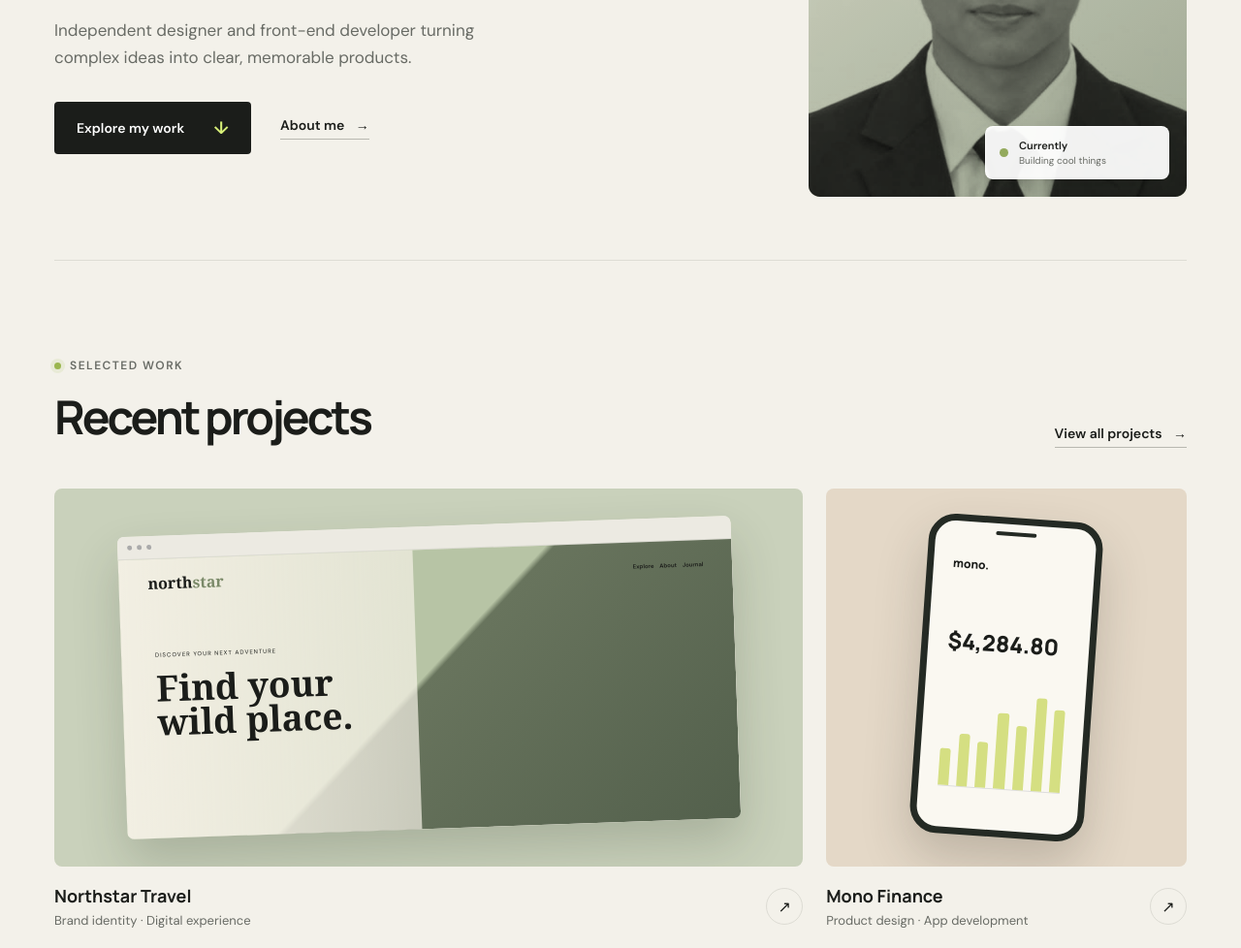
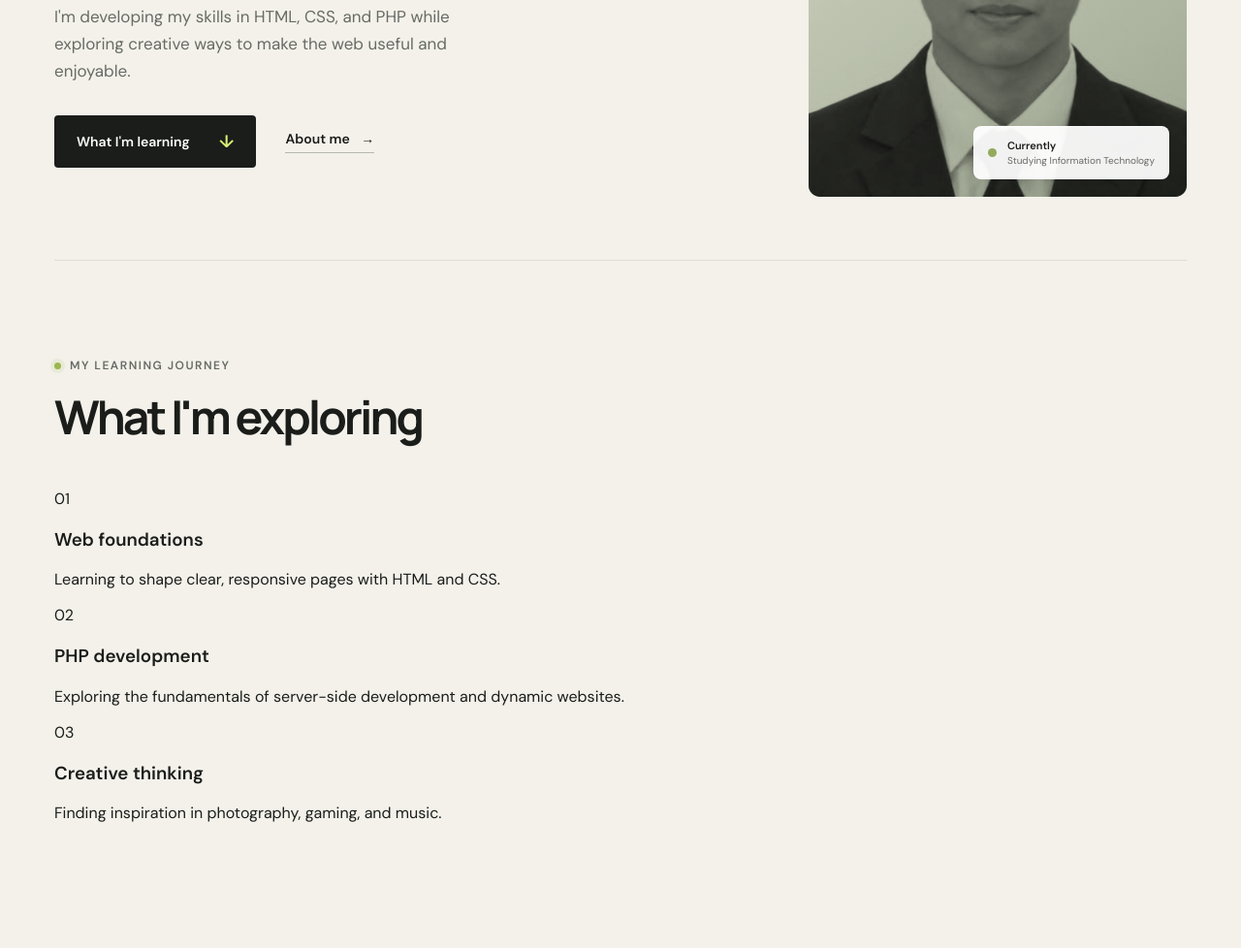
Before and after one commit to ching1008/Malala-project-1, a plain HTML site: page index.html in a window 1280 px wide. Shown: the part 474-1452 px from the top of the page at 97% size. Drawn offline with Linux system fonts and the light colour scheme.

Commit message:
create responsive portfolio homepage

```diff
--- a/index.html
+++ b/index.html
@@ -3,8 +3,8 @@
 <head>
   <meta charset="UTF-8">
   <meta name="viewport" content="width=device-width, initial-scale=1.0">
-  <meta name="description" content="Personal portfolio of Archie Malala, a visual designer and front-end developer.">
-  <title>Archie Malala — Creative Developer</title>
+  <meta name="description" content="Archie Malala is a 2nd-year Information Technology student learning web development.">
+  <title>Archie Malala — IT Student</title>
   <link rel="preconnect" href="https://fonts.googleapis.com">
   <link rel="preconnect" href="https://fonts.gstatic.com" crossorigin>
   <link href="https://fonts.googleapis.com/css2?family=DM+Sans:wght@400;500;600&family=Manrope:wght@600;700;800&display=swap" rel="stylesheet">
@@ -19,7 +19,7 @@
           <span>Archie Malala</span>
         </a>
         <div class="nav-links">
-          <a href="#work">Work</a>
+          <a href="#work">Learning</a>
           <a href="#about">About</a>
           <a href="#contact">Contact</a>
         </div>
@@ -30,11 +30,11 @@
     <main id="top">
       <section class="hero container" aria-labelledby="hero-title">
         <div class="hero-copy">
-          <p class="eyebrow"><span></span> Available for select projects</p>
-          <h1 id="hero-title">I craft digital<br><em>experiences</em> that<br>make a difference.</h1>
-          <p class="hero-description">Independent designer and front-end developer turning complex ideas into clear, memorable products.</p>
+          <p class="eyebrow"><span></span> 2nd-year Information Technology student</p>
+          <h1 id="hero-title">Hello, I'm Archie.<br><em>Learning to build for the web.</em></h1>
+          <p class="hero-description">I'm developing my skills in HTML, CSS, and PHP while exploring creative ways to make the web useful and enjoyable.</p>
           <div class="hero-actions">
-            <a class="button button-primary" href="#work">Explore my work <span aria-hidden="true">↓</span></a>
+            <a class="button button-primary" href="#work">What I'm learning <span aria-hidden="true">↓</span></a>
             <a class="text-link" href="#about">About me <span aria-hidden="true">→</span></a>
           </div>
         </div>
@@ -47,7 +47,7 @@
               <span class="status-dot"></span>
               <div>
                 <strong>Currently</strong>
-                <small>Building cool things</small>
+                <small>Studying Information Technology</small>
               </div>
             </div>
           </div>
@@ -57,55 +57,26 @@
       <section class="work container" id="work" aria-labelledby="work-title">
         <div class="section-heading">
           <div>
-            <p class="eyebrow"><span></span> Selected work</p>
-            <h2 id="work-title">Recent projects</h2>
+            <p class="eyebrow"><span></span> My learning journey</p>
+            <h2 id="work-title">What I'm exploring</h2>
           </div>
-          <a class="text-link" href="#contact">View all projects <span aria-hidden="true">→</span></a>
         </div>
 
-        <div class="project-grid">
-          <article class="project-card project-large">
-            <a href="#contact" aria-label="View Northstar project">
-              <div class="project-image northstar">
-                <div class="browser-mockup">
-                  <div class="browser-bar"><i></i><i></i><i></i></div>
-                  <div class="mockup-content">
-                    <div class="mockup-nav">north<span>star</span><b>Explore&nbsp;&nbsp;&nbsp; About&nbsp;&nbsp;&nbsp; Journal</b></div>
-                    <div class="mockup-copy">
-                      <small>DISCOVER YOUR NEXT ADVENTURE</small>
-                      <strong>Find your<br>wild place.</strong>
-                    </div>
-                  </div>
-                </div>
-              </div>
-              <div class="project-info">
-                <div>
-                  <h3>Northstar Travel</h3>
-                  <p>Brand identity · Digital experience</p>
-                </div>
-                <span class="project-arrow">↗</span>
-              </div>
-            </a>
+        <div class="focus-grid">
+          <article class="focus-card">
+            <span class="focus-number">01</span>
+            <h3>Web foundations</h3>
+            <p>Learning to shape clear, responsive pages with HTML and CSS.</p>
           </article>
-
-          <article class="project-card">
-            <a href="#contact" aria-label="View Mono project">
-              <div class="project-image mono">
-                <div class="phone-mockup">
-                  <div class="phone-speaker"></div>
-                  <div class="phone-logo">mono.</div>
-                  <div class="phone-chart">$4,284.80</div>
-                  <div class="chart-bars"><i></i><i></i><i></i><i></i><i></i><i></i><i></i></div>
-                </div>
-              </div>
-              <div class="project-info">
-                <div>
-                  <h3>Mono Finance</h3>
-                  <p>Product design · App development</p>
-                </div>
-                <span class="project-arrow">↗</span>
-              </div>
-            </a>
+          <article class="focus-card">
+            <span class="focus-number">02</span>
+            <h3>PHP development</h3>
+            <p>Exploring the fundamentals of server-side development and dynamic websites.</p>
+          </article>
+          <article class="focus-card">
+            <span class="focus-number">03</span>
+            <h3>Creative thinking</h3>
+            <p>Finding inspiration in photography, gaming, and music.</p>
           </article>
         </div>
       </section>
@@ -115,16 +86,11 @@
           <p class="eyebrow"><span></span> About me</p>
         </div>
         <div class="about-content">
-          <h2 id="about-title">Good design solves problems. <em>Great design creates possibility.</em></h2>
+          <h2 id="about-title">Curious by nature.<br><em>Focused on learning and creating.</em></h2>
           <div class="about-details">
-            <p>I'm a 2nd-year Information Technology student with a passion for web design and development. I'm continuously learning how to combine clean code, thoughtful interfaces, and technology to create useful digital experiences.</p>
-            <div class="stats">
-              <div><strong>6+</strong><span>Years experience</span></div>
-              <div><strong>42</strong><span>Projects delivered</span></div>
-              <div><strong>12</strong><span>Design awards</span></div>
-            </div>
+            <p>I'm Archie Malala, a 2nd-year Information Technology student interested in web development. I enjoy learning how websites are built and bringing ideas to life through code.</p>
           </div>
-          <div class="personal-grid">
+          <div class="personal-grid" id="skills">
             <div class="personal-card">
               <p class="personal-label">Skills</p>
               <div class="tag-list">
@@ -146,9 +112,9 @@
       </section>
 
       <section class="contact container" id="contact">
-        <p class="eyebrow"><span></span> Start a project</p>
-        <h2>Have an idea?<br><em>Let's make it real.</em></h2>
-        <a class="button button-light" href="mailto:hello@archiemalala.com">hello@archiemalala.com <span aria-hidden="true">↗</span></a>
+        <p class="eyebrow"><span></span> Thanks for visiting</p>
+        <h2>Keep learning.<br><em>Keep creating.</em></h2>
+        <a class="button button-light" href="#top">Back to the top <span aria-hidden="true">↑</span></a>
       </section>
     </main>
 
```
